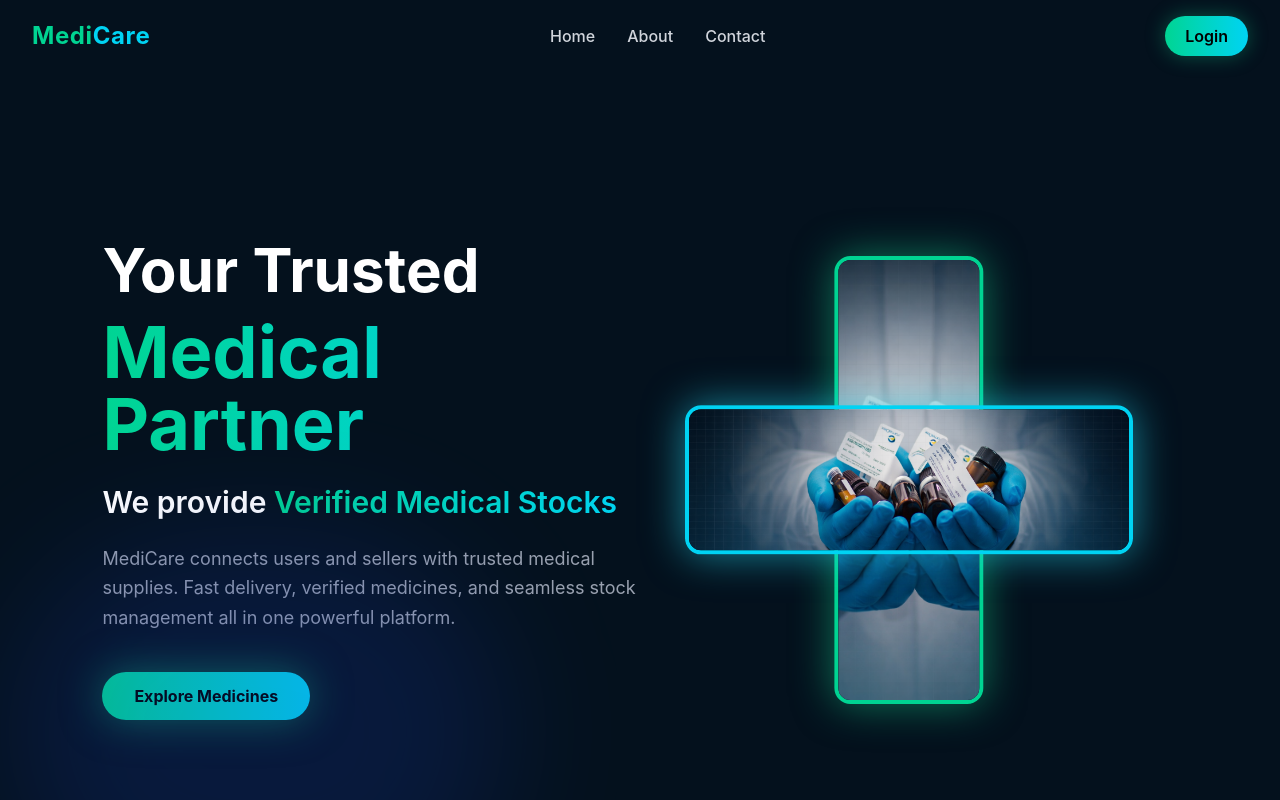
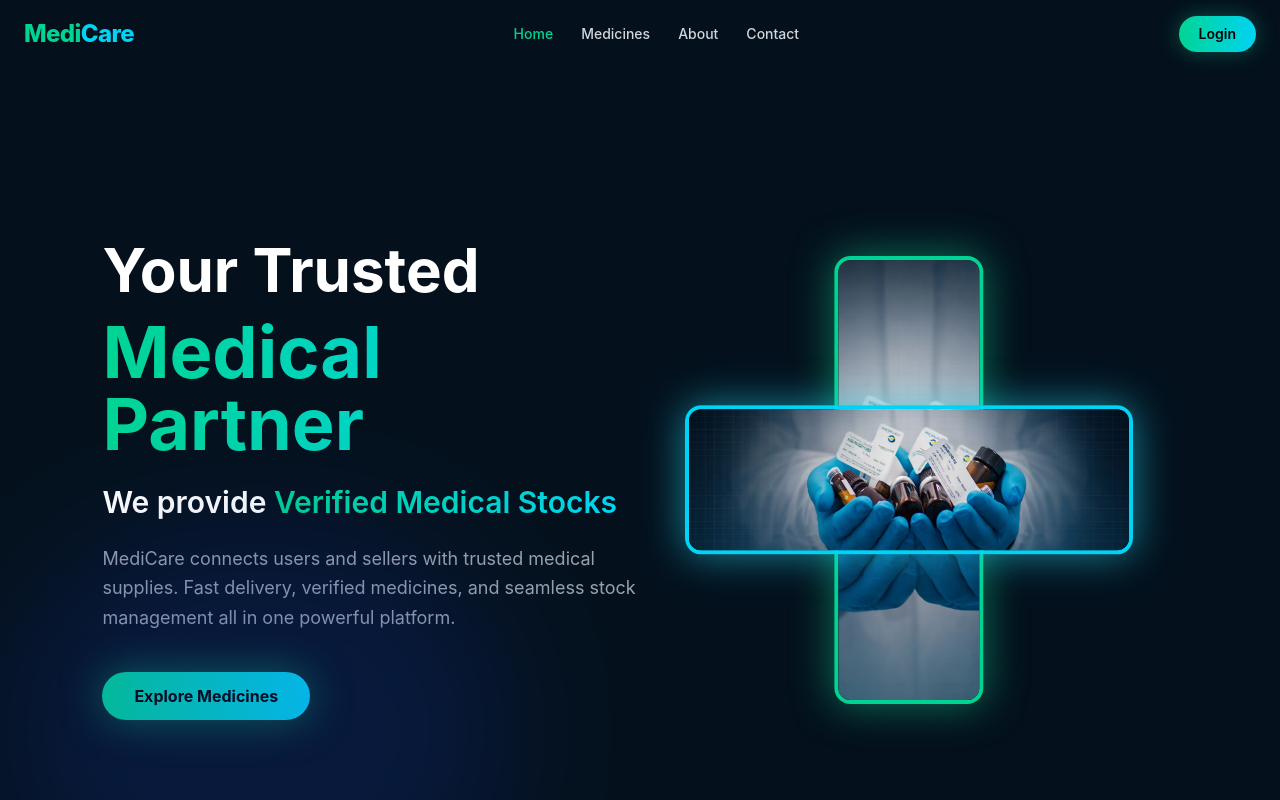
Before and after one commit to tiwariiiarsh/MediGetFrontend, a React (Vite) app: page / in a window 1280 px wide. Shown: the top 800 px of the page. Built offline with nearby package versions, Linux system fonts and the light colour scheme.

Commit message:
navbar.jsx updated

```diff
--- a/src/components/Navbar.jsx
+++ b/src/components/Navbar.jsx
@@ -1,7 +1,8 @@
+// src/components/Navbar.jsx — UPDATED with billing + analytics nav links
 import { useSelector, useDispatch } from "react-redux";
 import { useNavigate, useLocation } from "react-router-dom";
 import { logOutUser } from "../store/actions";
-import { FiMenu } from "react-icons/fi";
+import { FiMenu, FiX } from "react-icons/fi";
 import { useEffect, useState } from "react";
 
 const Navbar = () => {
@@ -11,121 +12,145 @@ const Navbar = () => {
   const location = useLocation();
 
   const [isScrolled, setIsScrolled] = useState(false);
+  const [menuOpen, setMenuOpen] = useState(false);
 
-  const handleLogout = () => {
-    dispatch(logOutUser(navigate));
-  };
-
-  const role = user?.roles?.[0] || user?.role?.[0] || null;
-
-  // Hide on login/signup
-  if (location.pathname === "/login" || location.pathname === "/signup") {
-    return null;
-  }
+  if (location.pathname === "/login" || location.pathname === "/signup") return null;
 
   useEffect(() => {
-    const handleScroll = () => {
-      setIsScrolled(window.scrollY > 40);
-    };
+    const handleScroll = () => setIsScrolled(window.scrollY > 40);
     window.addEventListener("scroll", handleScroll);
     return () => window.removeEventListener("scroll", handleScroll);
   }, []);
 
-  const navItemClass =
-    "hover:text-emerald-400 transition cursor-pointer";
+  const handleLogout = () => dispatch(logOutUser(navigate));
+
+  const role = user?.roles?.[0] || user?.role?.[0] || null;
+
+  const navItem = (label, path) => (
+    <li
+      key={path}
+      onClick={() => { navigate(path); setMenuOpen(false); }}
+      className={`cursor-pointer transition text-sm font-medium
+        ${location.pathname === path
+          ? "text-emerald-400"
+          : "text-gray-300 hover:text-emerald-400"
+        }`}
+    >
+      {label}
+    </li>
+  );
+
+  const publicLinks = [
+    navItem("Home", "/"),
+    navItem("Medicines", "/medicines"),
+    navItem("About", "/about"),
+    navItem("Contact", "/contact"),
+  ];
+
+  const sellerLinks = [
+    navItem("Dashboard", "/seller"),
+    navItem("Inventory", "/seller/medicines"),
+    navItem("Billing", "/seller/billing"),
+    navItem("Analytics", "/seller/analytics"),
+  ];
+
+  const userLinks = [
+    navItem("Home", "/"),
+    navItem("Medicines", "/medicines"),
+    navItem("About", "/about"),
+    navItem("Contact", "/contact"),
+  ];
+
+  const activeLinks = !user ? publicLinks
+    : role === "ROLE_SELLER" ? sellerLinks
+    : userLinks;
 
   return (
     <nav
       className={`fixed top-0 w-full z-50 transition-all duration-500 ${
         isScrolled
-          ? "bg-[#04111d]/70 backdrop-blur-xl shadow-[0_8px_40px_rgba(0,0,0,0.6)] border-b border-white/10"
+          ? "bg-[#04111d]/80 backdrop-blur-xl shadow-[0_4px_30px_rgba(0,0,0,0.5)] border-b border-white/10"
           : "bg-transparent"
       }`}
     >
-      <div className="max-w-7xl mx-auto px-8 py-4 flex justify-between items-center text-white">
+      <div className="max-w-7xl mx-auto px-6 py-4 flex justify-between items-center">
 
-        {/* Logo */}
-        <div
-          onClick={() => navigate("/")}
-          className="text-2xl font-bold cursor-pointer tracking-wide"
-        >
+        {/* LOGO */}
+        <div onClick={() => navigate("/")}
+          className="text-2xl font-extrabold cursor-pointer tracking-tight">
           <span className="text-emerald-400">Medi</span>
           <span className="text-cyan-400">Care</span>
         </div>
 
-        {/* CENTER MENU */}
-        <ul className="hidden md:flex space-x-8 font-medium text-gray-300">
-
-          {/* NOT LOGGED IN */}
-          {!user && (
-            <>
-              <li onClick={() => navigate("/")} className={navItemClass}>Home</li>
-              <li onClick={() => navigate("/about")} className={navItemClass}>About</li>
-              <li onClick={() => navigate("/contact")} className={navItemClass}>Contact</li>
-            </>
-          )}
-
-          {/* SELLER */}
-          {role === "ROLE_SELLER" && (
-            <>
-              <li onClick={() => navigate("/seller")} className={navItemClass}>Dashboard</li>
-              <li onClick={() => navigate("/seller/medicines")} className={navItemClass}>Medicines</li>
-              <li onClick={() => navigate("/seller/stocks")} className={navItemClass}>Stocks</li>
-            </>
-          )}
-
-          {/* USER */}
-          {role === "ROLE_USER" && (
-            <>
-              <li onClick={() => navigate("/")} className={navItemClass}>Home</li>
-              <li onClick={() => navigate("/medicines")} className={navItemClass}>Medicines</li>
-
-              <li onClick={() => navigate("/about")} className={navItemClass}>About</li>
-              <li onClick={() => navigate("/contact")} className={navItemClass}>Contact</li>
-            </>
-          )}
+        {/* CENTER LINKS (desktop) */}
+        <ul className="hidden md:flex items-center space-x-7">
+          {activeLinks}
         </ul>
 
-        {/* RIGHT SIDE */}
-        <div className="flex items-center gap-6">
-
+        {/* RIGHT (desktop) */}
+        <div className="hidden md:flex items-center gap-4">
           {!user ? (
             <button
               onClick={() => navigate("/login")}
-              className="px-5 py-2 rounded-full
+              className="px-5 py-2 rounded-full text-sm font-semibold text-black
                          bg-gradient-to-r from-emerald-400 to-cyan-400
-                         text-black font-semibold
-                         hover:scale-105 transition duration-300
-                         shadow-[0_0_20px_rgba(16,185,129,0.4)]"
+                         hover:scale-105 transition shadow-[0_0_20px_rgba(16,185,129,0.4)]"
             >
               Login
             </button>
           ) : (
             <div className="flex items-center gap-4">
-
-              {/* Profile Circle */}
               <div
-                onClick={() => navigate("/profile")}
-                className="w-9 h-9 rounded-full
-                           bg-gradient-to-r from-emerald-400 to-cyan-400
-                           flex items-center justify-center text-black font-bold shadow-md cursor-pointer">
+                onClick={() => navigate("/seller")}
+                className="w-9 h-9 rounded-full bg-gradient-to-r from-emerald-400 to-cyan-400
+                           flex items-center justify-center text-black font-bold shadow-md cursor-pointer
+                           hover:scale-110 transition"
+              >
                 {user.username?.charAt(0).toUpperCase()}
               </div>
-
               <button
                 onClick={handleLogout}
-                className="text-red-400 hover:text-red-500 transition"
+                className="text-sm text-red-400 hover:text-red-300 transition"
               >
                 Logout
               </button>
             </div>
           )}
+        </div>
 
-          <div className="md:hidden text-2xl">
-            <FiMenu />
-          </div>
+        {/* MOBILE MENU BUTTON */}
+        <button
+          className="md:hidden text-2xl text-gray-300"
+          onClick={() => setMenuOpen(!menuOpen)}
+        >
+          {menuOpen ? <FiX /> : <FiMenu />}
+        </button>
+      </div>
+
+      {/* MOBILE MENU */}
+      {menuOpen && (
+        <div className="md:hidden bg-[#0f172a] border-t border-white/10 px-6 py-5 space-y-4">
+          <ul className="flex flex-col gap-4">
+            {activeLinks}
+          </ul>
+          {!user ? (
+            <button
+              onClick={() => { navigate("/login"); setMenuOpen(false); }}
+              className="w-full py-2.5 rounded-xl text-sm font-semibold text-black
+                         bg-gradient-to-r from-emerald-400 to-cyan-400"
+            >
+              Login
+            </button>
+          ) : (
+            <button
+              onClick={() => { handleLogout(); setMenuOpen(false); }}
+              className="w-full py-2.5 rounded-xl text-sm bg-red-500/20 text-red-400"
+            >
+              Logout
+            </button>
+          )}
         </div>
-      </div>
+      )}
     </nav>
   );
 };
```
